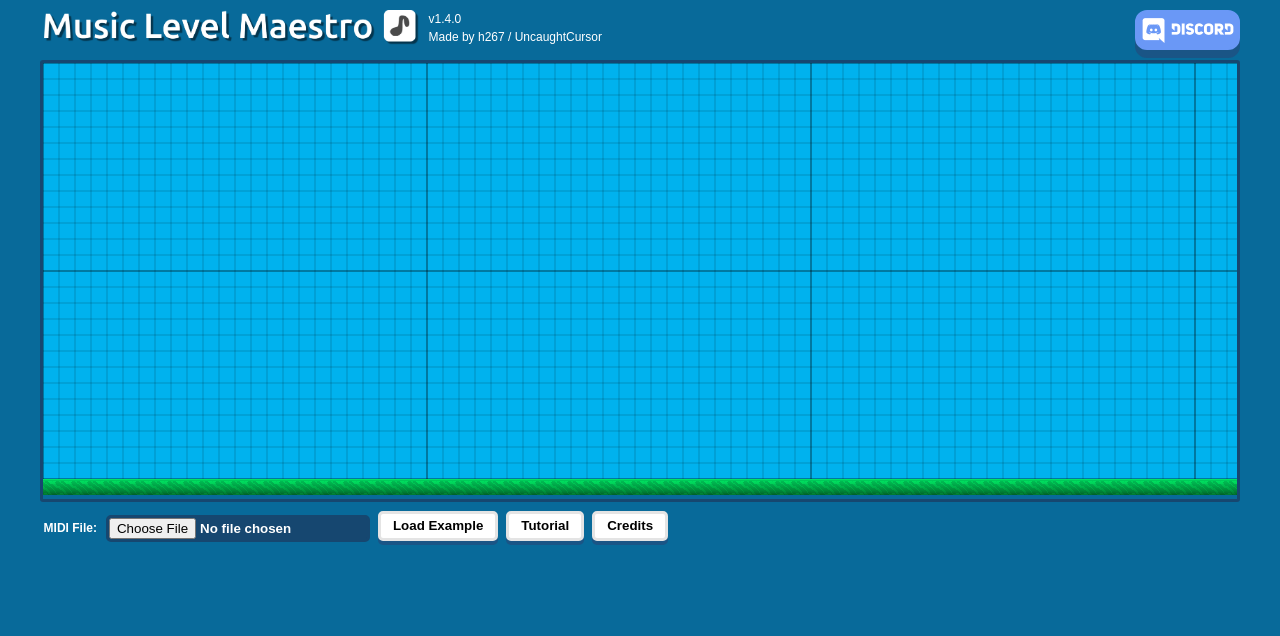
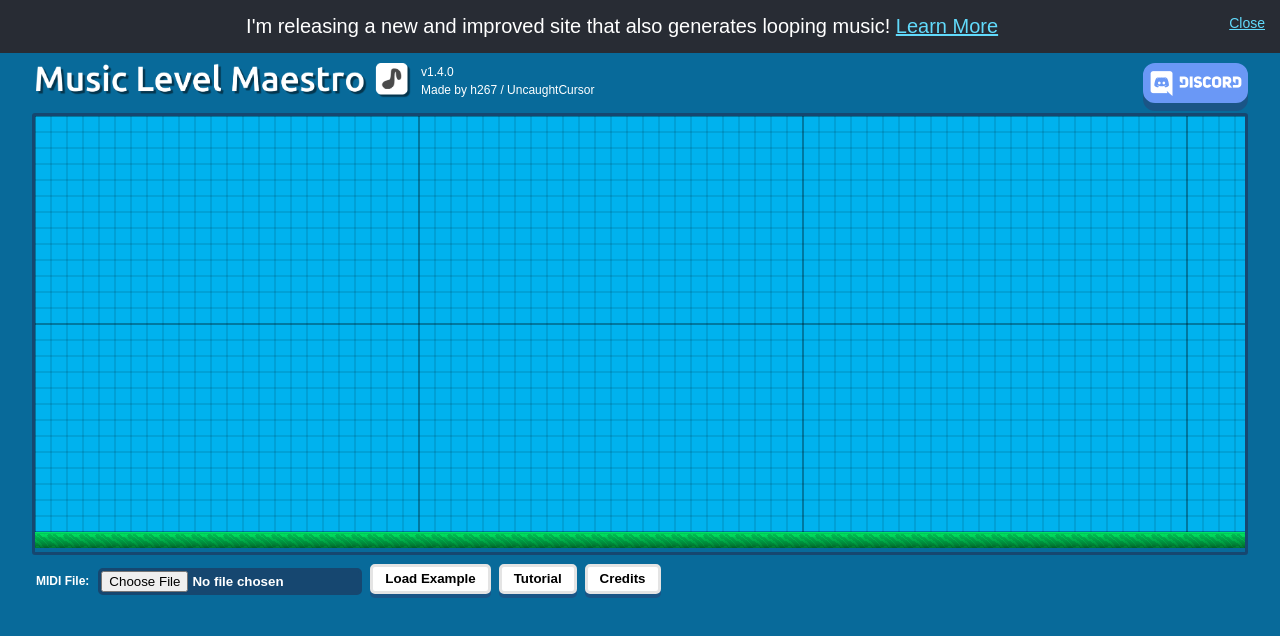
Before and after one commit to h267/h267.github.io, a plain HTML site: page index.html in a window 1280 px wide. Drawn offline with Linux system fonts and the light colour scheme; no server answers.

Commit message:
Add Studio banner

```diff
--- a/css/generalStyle.css
+++ b/css/generalStyle.css
@@ -1,5 +1,6 @@
 body {
     background-color: #086a9a;
+    margin: 0;
 }
 
 
@@ -69,3 +70,31 @@ select {
 select::-moz-focus-inner {
     border: 0;
 }
+
+.studio-banner {
+    background-color: #282c34;
+    padding: 15px;
+    display: flex;
+    justify-content: center;
+}
+
+.studio-banner > p {
+    margin: 0;
+    font-size: 20px;
+    text-align: center;
+    flex-grow: 1;
+}
+
+.studio-banner > p > a {
+    margin: 0;
+    font-size: 20px;
+    text-align: center;
+    color: #61dafb;
+}
+
+.studio-banner > a {
+    margin: 0;
+    font-size: 20px;
+    text-align: center;
+    color: #61dafb;
+}
--- a/index.html
+++ b/index.html
@@ -20,6 +20,10 @@
     </script>
 </head>
 <body>
+    <div id="studio-banner" class="studio-banner">
+        <p>I&apos;m releasing a new and improved site that also generates looping music! <a href="https://musiclevelstudio.com" target="_blank">Learn More</a></p>
+        <a style="cursor: pointer; text-decoration: underline; font-size: 14px; text-align: right;" onclick="document.getElementById('studio-banner').remove();">Close</a>
+    </div>
 <div id="topContainer">
     <div id="logoContainer">
         <div id="imgContainer">
```
